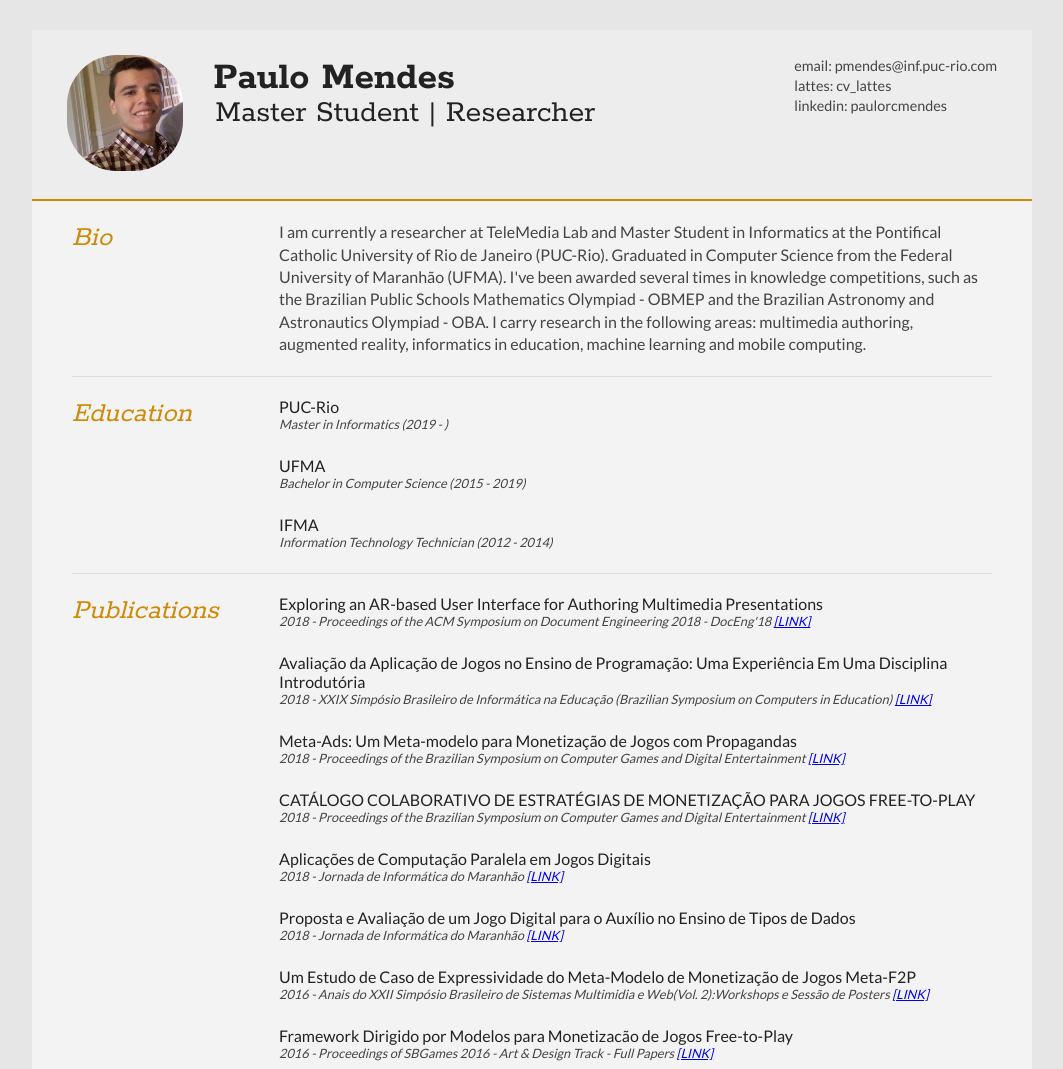
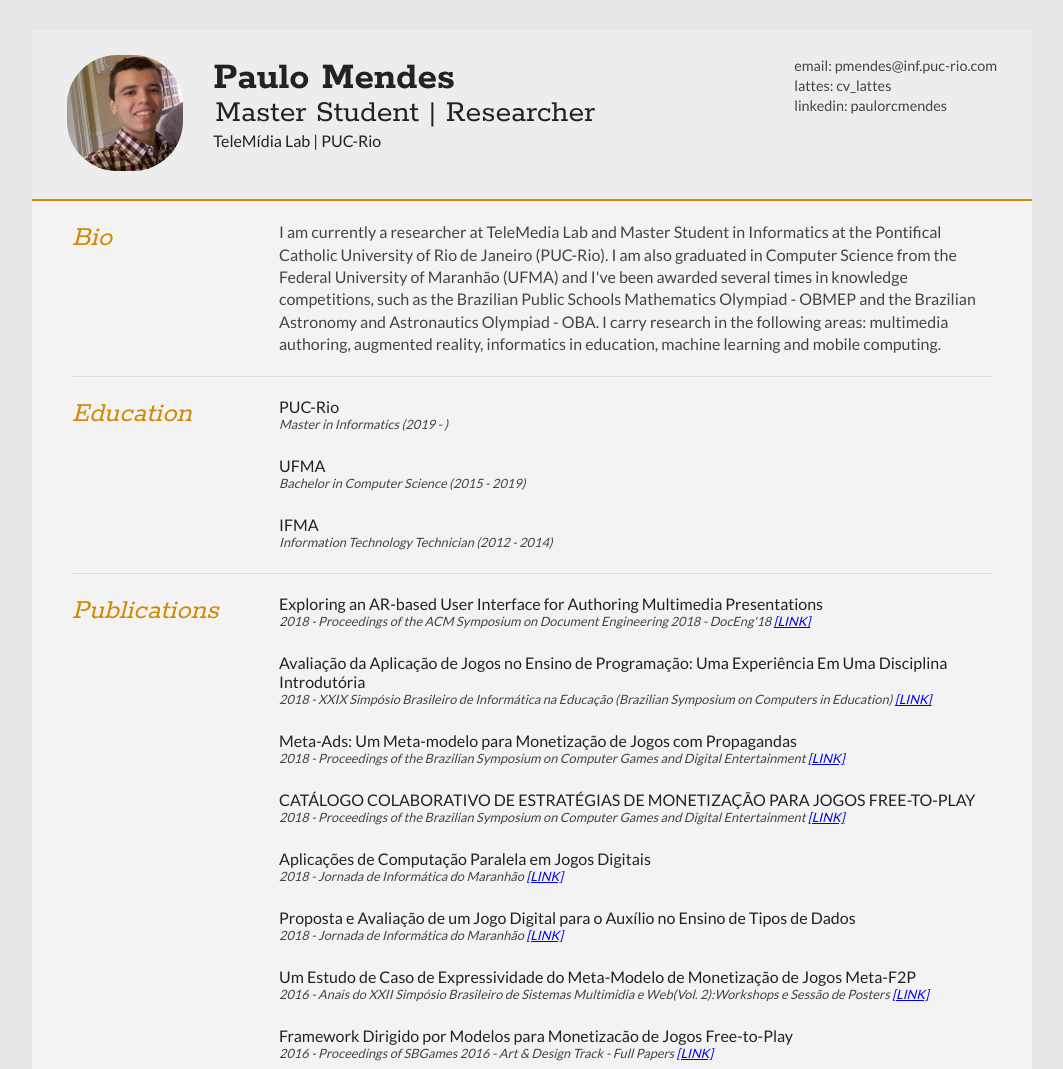
Before and after one commit to paulorcmendes/paulorcmendes.github.io, a plain HTML site: page index.html in a window 1280 px wide. Shown: the top 1069 px of the page, without its empty margins (108-1171 px from the left). Drawn offline with Linux system fonts and the light colour scheme.

Commit message:
bio e telemidia

```diff
--- a/index.html
+++ b/index.html
@@ -24,6 +24,7 @@
 		<div id="name">
 			<h1 class="quickFade delayTwo">Paulo Mendes</h1>
 			<h2 class="quickFade delayThree">Master Student | Researcher</h2>
+			<h3 class="quickFade delayThree">TeleMídia Lab | PUC-Rio</h3>
 		</div>
 
 		<div id="contactDetails" class="quickFade delayFour">
@@ -44,7 +45,7 @@
 				</div>
 
 				<div class="sectionContent">
-					<p>I am currently a researcher at TeleMedia Lab and Master Student in Informatics at the Pontifical Catholic University of Rio de Janeiro (PUC-Rio). Graduated in Computer Science from the Federal University of Maranhão (UFMA). I've been awarded several times in knowledge competitions, such as the Brazilian Public Schools Mathematics Olympiad - OBMEP and the Brazilian Astronomy and Astronautics Olympiad - OBA. I carry research in the following areas: multimedia authoring, augmented reality, informatics in education, machine learning and mobile computing.</p>
+					<p>I am currently a researcher at TeleMedia Lab and Master Student in Informatics at the Pontifical Catholic University of Rio de Janeiro (PUC-Rio). I am also graduated in Computer Science from the Federal University of Maranhão (UFMA) and I've been awarded several times in knowledge competitions, such as the Brazilian Public Schools Mathematics Olympiad - OBMEP and the Brazilian Astronomy and Astronautics Olympiad - OBA. I carry research in the following areas: multimedia authoring, augmented reality, informatics in education, machine learning and mobile computing.</p>
 				</div>
 			</article>
 			<div class="clear"></div>
```
